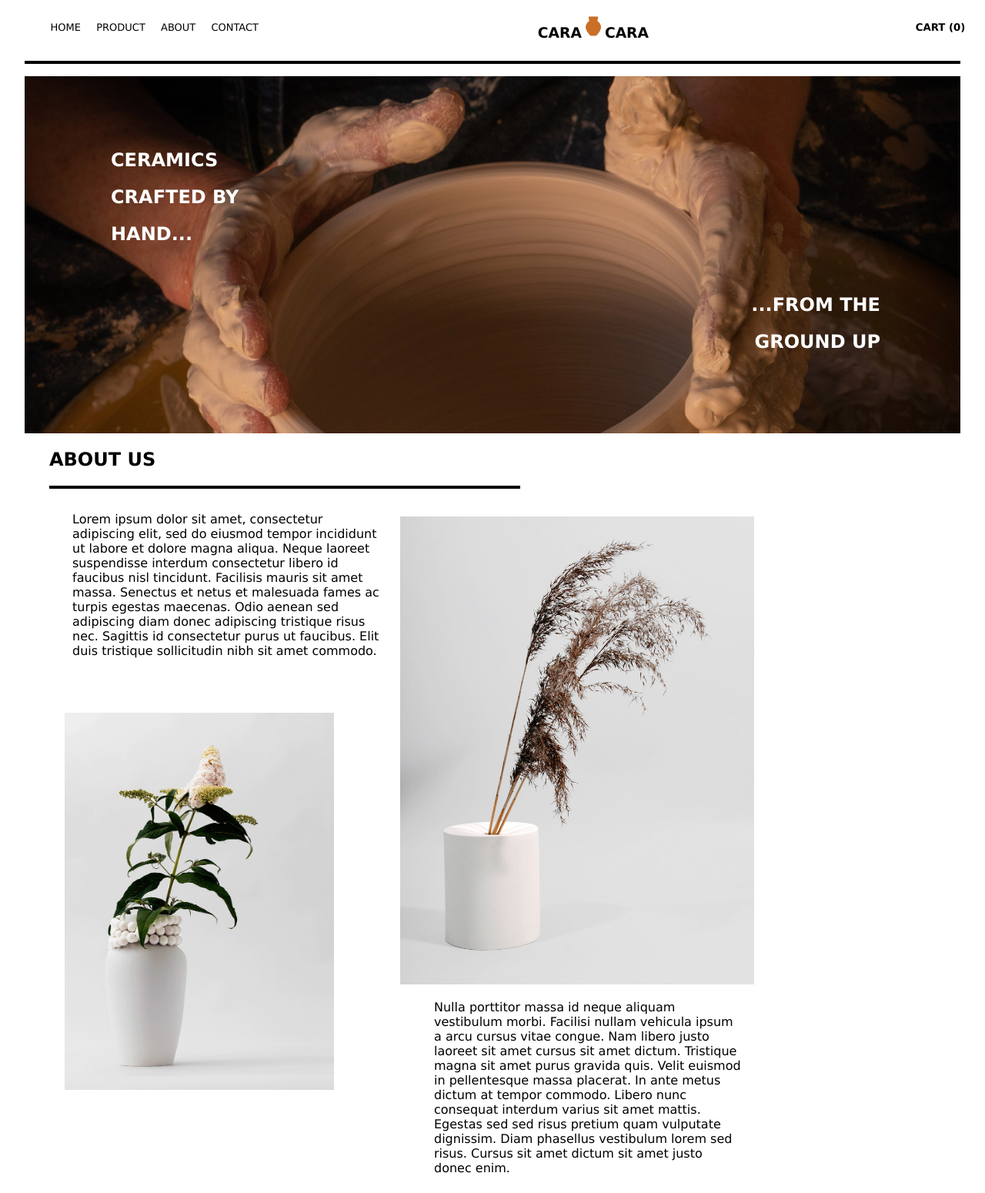
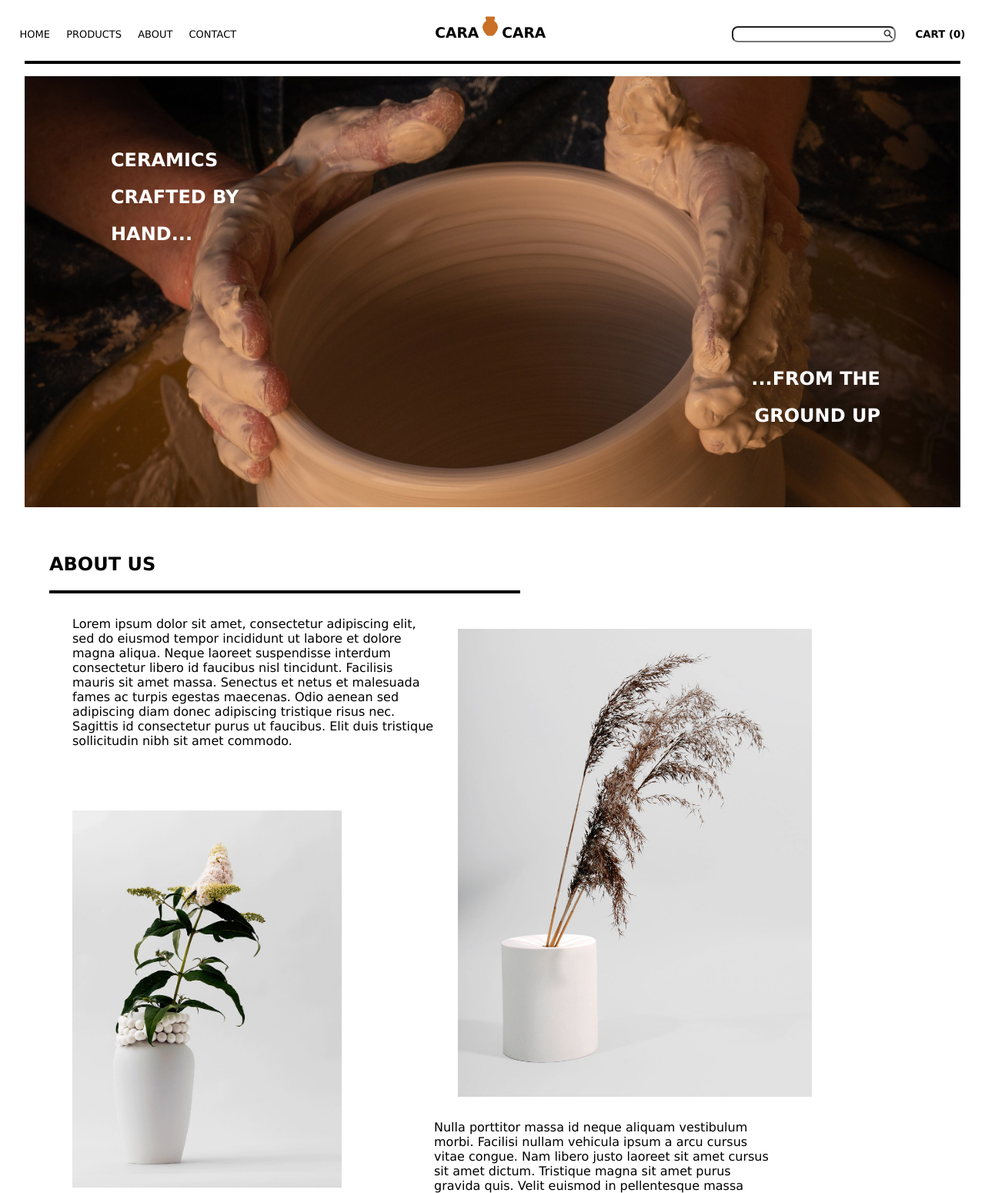
Before and after one commit to kenubwell/dCC_eCommerce_Website, a plain HTML site: page index.html in a window 1280 px wide. Shown: the top 1550 px of the page at 77% size. Drawn offline with Linux system fonts and the light colour scheme.

Commit message:
Updated css file to include more design effects for the header and footer sections

```diff
--- a/index.html
+++ b/index.html
@@ -5,20 +5,26 @@
     <meta charset="UTF-8">
     <meta http-equiv="X-UA-Compatible" content="IE=edge">
     <meta name="viewport" content="width=device-width, initial-scale=1.0">
-    <title>CARA CARA eCommerce Website</title>
+    <title>CARA CARA Website</title>
 </head>
 <body>
     <header class = "header">
-        <nav>
-            <ul>
+        <div class ="header_container">
+            <nav>
                 <li><a href="#home">HOME</li></a>
-                <li><a href="#products">PRODUCT</li></a>
+                <li><a href="#products">PRODUCTS</li></a>
                 <li><a href="#about">ABOUT</li></a>
                 <li><a href="#contact">CONTACT</li></a>
-            </ul>
-        </nav>
-        <h3>CARA<img src = "assets/icons8-pottery-96.png" class = "logo_image">CARA</h3>
-        <h5>CART (0)</h5>
+
+            </nav>
+            <div>
+                <h3>CARA<img src = "assets/icons8-pottery-96.png" class = "logo_image">CARA</h3>
+            </div>
+            <div>
+                <input type="text" id="search" name="search" value="">
+                <span><strong>CART (0)</strong></span>
+            </div>
+        </div>
     </header>
     <hr class = "hr_header">
     <main>
@@ -228,9 +234,10 @@
                         <label for="message">MESSAGE</label><br>
                         <input type="text" id="message" name="message" value=""><br>
                     </form><br>
-                    <button type="button">SEND</button>
+                    <button class ="contact_button" type="button">SEND</button>
                 </div>
             </div>
+
         </section>
     </main>
     <footer>
@@ -251,7 +258,11 @@
             <nav>
                 <ul>
                     <li>Pretium nibh ipsum consequat nisl vel pretium.</li>
+                    <li></li><li></li><li></li><li></li><li></li><li></li><li></li><li></li>
+                    <li></li> <li></li><li></li> <li></li> <li></li>     <!--this is a trick to adjust spacing between line items-->
                     <li>Amet tellus cras adipiscing enim eu turpis.</li>
+                    <li></li><li></li><li></li><li></li><li></li><li></li><li></li><li></li>
+                    <li></li> <li></li>  <!--this is a trick to adjust spacing between line items-->
                     <li>©Copyright 2015 - 2020</li>
                 </ul>
             </nav>
--- a/styles.css
+++ b/styles.css
@@ -25,32 +25,41 @@ main section {
     padding-left: 4rem;
 }
 
-header{
+.header_container{
     display: flex;
     flex-direction: row;
     justify-content: space-between;
-    align-items: center;
+    align-items: baseline;
     padding: 0px 2%;
+}
+
+.header_container strong{
+    font-size: smaller;
+    margin-left: 20px;
 }
 
 .logo_image{
     height: 30px;
 }
 
-nav ul{
-    list-style-type: none;
-    font-size:small;
-    text-decoration: none;
-}
-
 nav li{
     display: inline;
+    font-size:small;
     margin-right: 1rem;
 }
 
 nav li a{
     text-decoration: none;
     color: black;
+}
+
+#search{
+    background-image: url("assets/1200px-Google_Magnifying_Glass.svg.png");
+    background-position: right;
+    padding-left: 30px;
+    background-size: 15px;
+    background-repeat: no-repeat;
+    border-radius: 8px;
 }
 
 .hr_section {
@@ -87,7 +96,7 @@ nav li a{
 }
 
 .homeh2r_container{
-    margin-top: 4em;
+    margin-top: 10em;
     margin-right: 2em;
 }
 
@@ -96,33 +105,37 @@ nav li a{
     margin-right: 3em;
 }
 
+.about {
+    padding-top: 40px;
+}
+
 .about img {
     float: left;
     width: 350px;
     height: 490px;
-    margin: 20px;
+    margin: 30px;
 }
 
 #float_right {
     float: right;
     width: 460px;
     height: 608px;
-    margin-right: 300px;
+    margin-right: 225px;
 }
 
 #about_p1 {
-    width: 800px;
+    width: 900px;
     margin-left: 30px;
     margin-top: 30px;
 }
 #about_p2 {
-    width: 400px;
+    width: 450px;
     margin-top: 50px;
     margin-left: 500px;
 
 }
 #about_p3 {
-    width: 400px;
+    width: 450px;
     margin-left: 500px;
 
 }
@@ -134,8 +147,10 @@ nav li a{
 .product_container{
     display: grid;
     grid-template-columns: 1fr 1fr 1fr;
+    column-gap: 65px;
     row-gap: 70px;
     padding-top: 40px;
+    margin-left: 20px;
 }
 
 .product_container p{
@@ -171,6 +186,13 @@ nav li a{
     padding-bottom: 30px;
 }
 
+.form_container button{
+    background-color: #bf7631;
+    color: white;
+    font-weight: bold;
+    font-size: 12px;
+}
+
 .email input{
     padding: 1px 250px;
 }
@@ -187,7 +209,7 @@ footer{
 
 .footer_container_img{
     display: flex;
-    justify-content:space-between;
+    justify-content:space-evenly;
     align-items: center;
 }
 
@@ -200,9 +222,3 @@ footer{
     justify-content:flex-end;
     align-items: center;
 }
-
-.footer_container_words p{
-    display: flex;
-    margin-right: 2rem;
-    font-size: small;
-}
```
